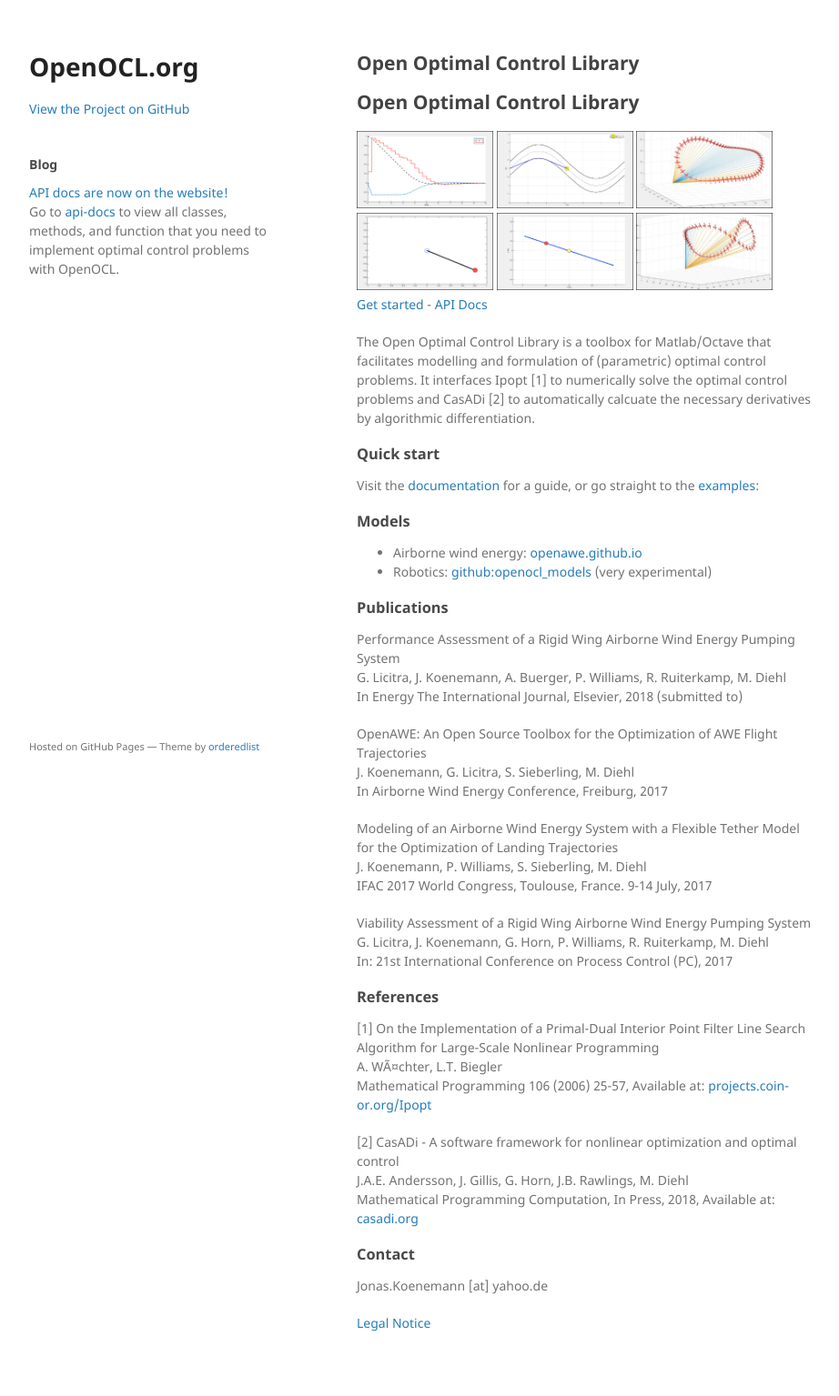
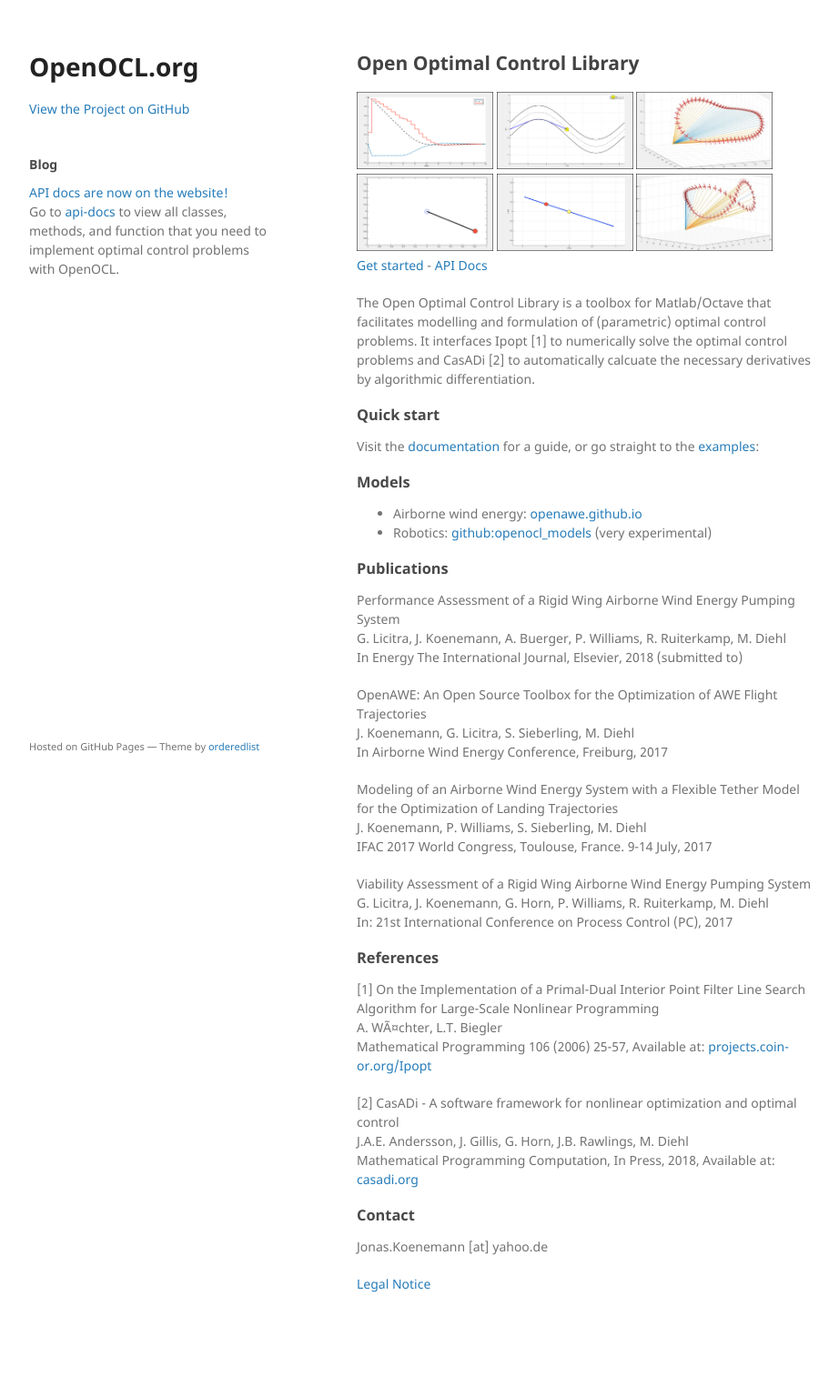
Before and after one commit to OpenOCL/openocl.github.io, a Jekyll site: the page built from index.md, in a window 1280 px wide. Shown: the whole page at 91% size, without its empty margins (178-1100 px from the left). Built offline with Jekyll 4.4.1, drawn with Linux system fonts in a browser that asks for light colours; our own code applies the rules of GitHub Pages for plain Markdown files; after the commit the page ends 1492 px from its top, so only the background shows below that; some of the changed lines change nothing that is shown.

Commit message:
Update index.md

```diff
--- a/index.md
+++ b/index.md
@@ -1,5 +1,6 @@
-## Open Optimal Control Library
-
+---
+title: Open Optimal Control Library
+---
 <img src="https://openocl.org/imgs/vdp.png" width="30%"> <img src="https://openocl.org/imgs/car.png" width="30%"> <img src="https://openocl.org/imgs/circ.png" width="30%">
 <img src="https://openocl.org/imgs/pend.png" width="30%"> <img src="https://openocl.org/imgs/ballbeam.png" width="30%"> <img src="https://openocl.org/imgs/lemn.png" width="30%">
 [Get started](doc.md) - [API Docs](api-docs.md)
```
